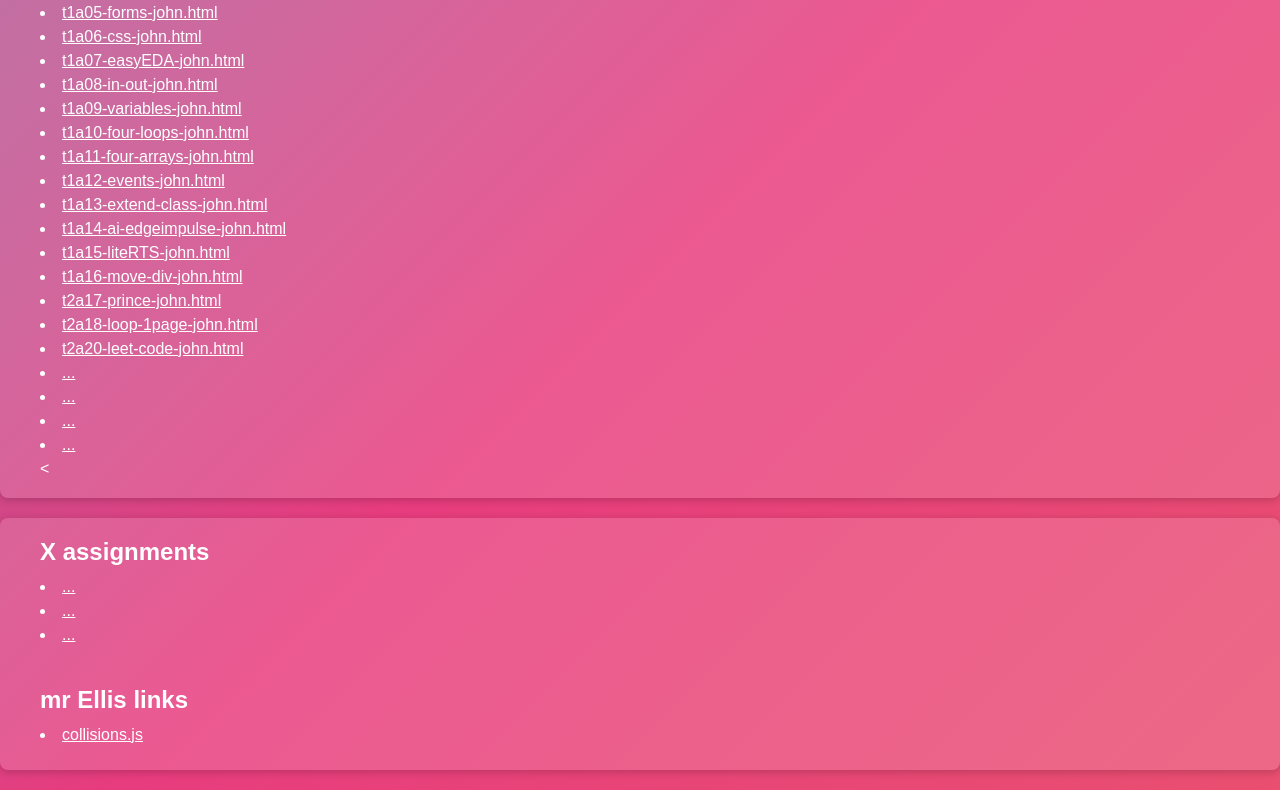
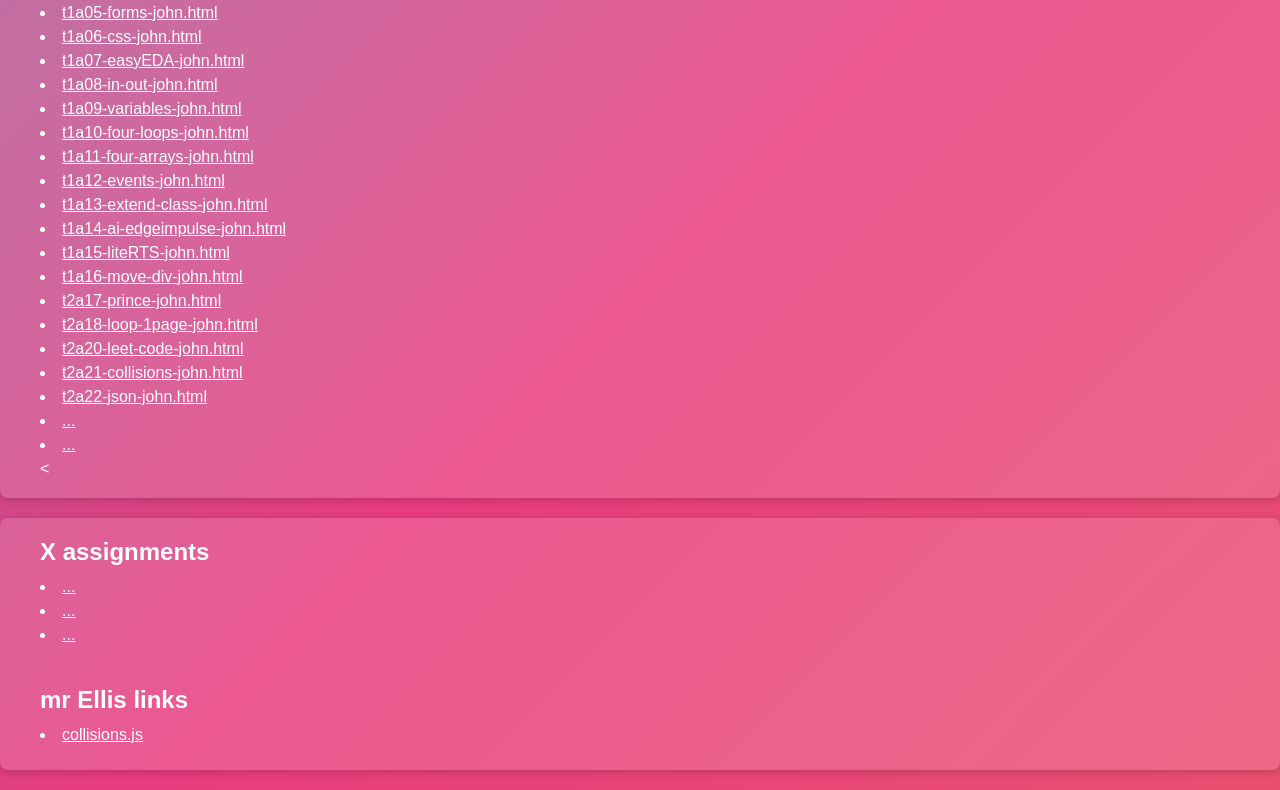
Before and after one commit to m67-wt/desktop-tutorial, a plain HTML site: page public/index.html in a window 1280 px wide. Shown: the part 702-1492 px from the top of the page. Drawn offline with Linux system fonts and the light colour scheme.

Commit message:
Update index.html

```diff
--- a/public/index.html
+++ b/public/index.html
@@ -37,8 +37,8 @@
   <li><a href="https://m67-wt.github.io/desktop-tutorial/public/t2a17-prince-john.html">t2a17-prince-john.html</a></li>
   <li><a href="https://m67-wt.github.io/desktop-tutorial/public/t2a18-loop-1page-john.html">t2a18-loop-1page-john.html</a></li>
 <li><a href="https://m67-wt.github.io/desktop-tutorial/public/t2a20-leet-code-john.html">t2a20-leet-code-john.html</a></li>
-  <li><a href="https://m67-wt.github.io/desktop-tutorial/public/">...</a></li>
-  <li><a href="https://m67-wt.github.io/desktop-tutorial/public/">...</a></li>
+  <li><a href="https://m67-wt.github.io/desktop-tutorial/public/t2a21-collisions-john.html">t2a21-collisions-john.html</a></li>
+  <li><a href="https://m67-wt.github.io/desktop-tutorial/public/t2a22-json-john.html">t2a22-json-john.html</a></li>
   <li><a href="https://m67-wt.github.io/desktop-tutorial/public/">...</a></li>
   <li><a href="https://m67-wt.github.io/desktop-tutorial/public/">...</a></li>
   <
```
